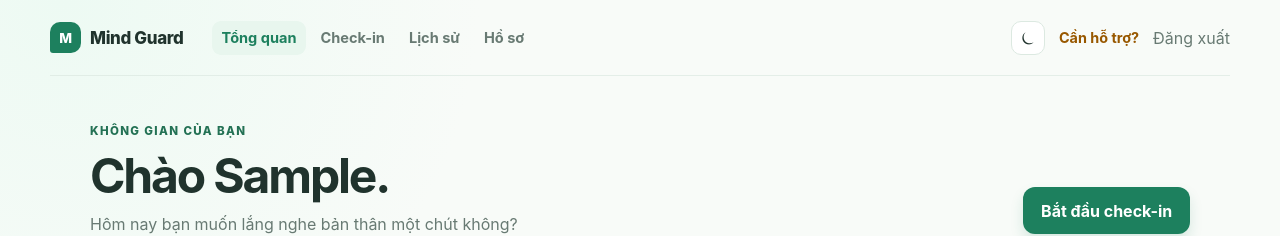
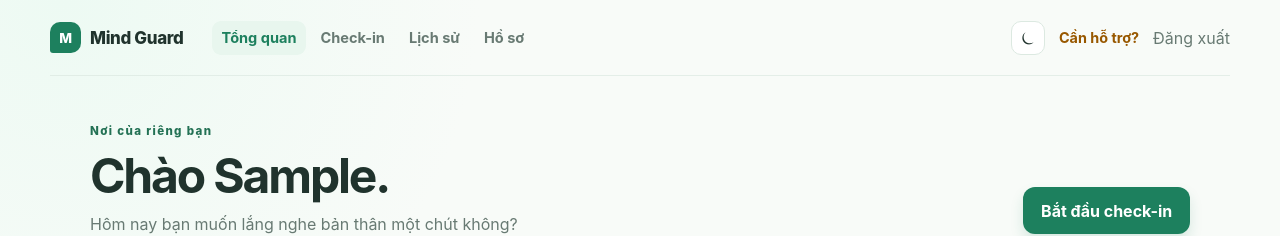
Before and after one commit to b161009/MindGuard, a React (Vite) app: page /dashboard in a window 1280 px wide. Shown: the top 236 px of the page. Built offline with nearby package versions, Linux system fonts and the light colour scheme; no server answers; the database is empty; sample sign-in values are in the browser's storage.

Commit message:
Update Dashboard.jsx

```diff
--- a/src/pages/Dashboard.jsx
+++ b/src/pages/Dashboard.jsx
@@ -33,7 +33,7 @@ export default function Dashboard() {
     <main className="page">
       <div className="container">
         <div className="dashboard-heading">
-          <div><span className="eyebrow">KHÔNG GIAN CỦA BẠN</span><h1>Chào {shortName(user.displayName, user.email)}.</h1><p>{copyVariant('Hôm nay bạn muốn lắng nghe bản thân một chút không?', 'Hôm nay dù thế nào, bạn cũng có thể dừng lại và dành một chút dịu dàng cho mình.')}</p></div>
+          <div><span className="eyebrow">Nơi của riêng bạn</span><h1>Chào {shortName(user.displayName, user.email)}.</h1><p>{copyVariant('Hôm nay bạn muốn lắng nghe bản thân một chút không?', 'Hôm nay dù thế nào, bạn cũng có thể dừng lại và dành một chút dịu dàng cho mình.')}</p></div>
           <Link to="/checkin"><Button>Bắt đầu check-in</Button></Link>
         </div>
         {error && <p className="form-error" role="alert">{error}</p>}
```
